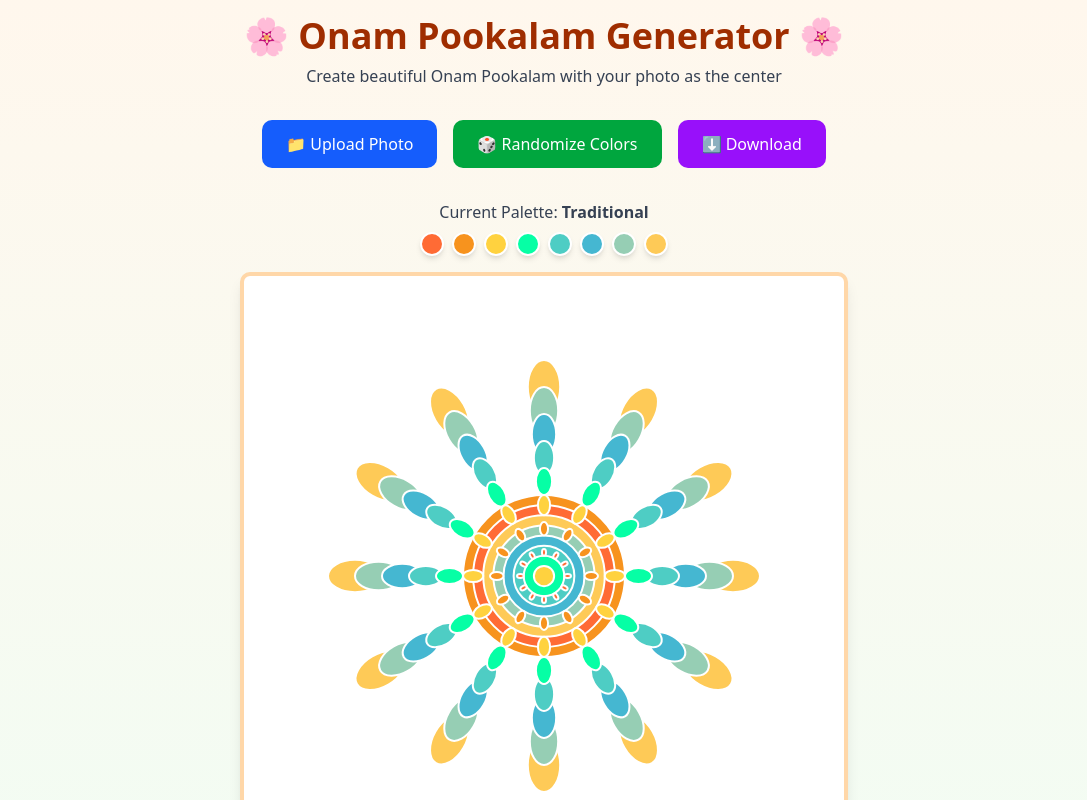
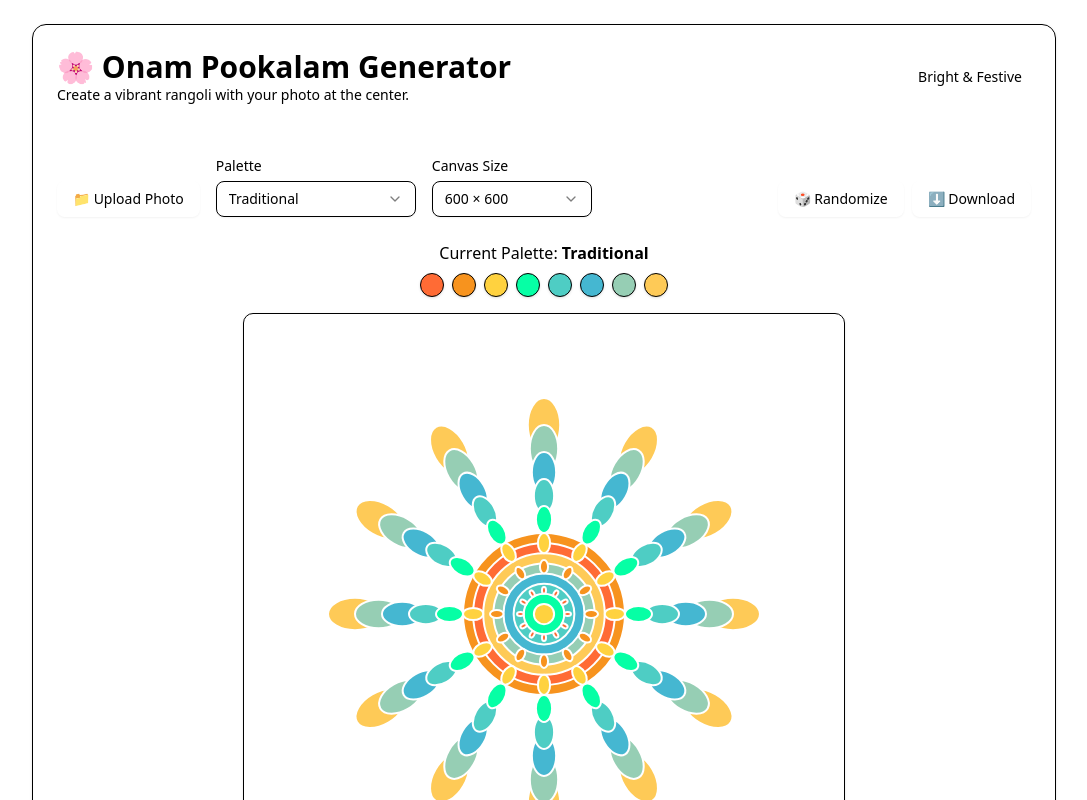
Before and after one commit to RealNickey/pookalam, a Next.js app: page / in a window 1280 px wide. Shown: the top 800 px of the page, without its empty margins (96-1183 px from the left). Built offline with nearby package versions, Linux system fonts and the light colour scheme.

Commit message:
feat: enhance Onam Pookalam Generator with theme support and UI improvements

```diff
--- a/src/app/layout.js
+++ b/src/app/layout.js
@@ -1,4 +1,6 @@
 import "./globals.css";
+import { ThemeProvider } from "@/components/theme-provider";
+import { Toaster } from "@/components/ui/sonner";
 
 export const metadata = {
   title: "Onam Pookalam Generator",
@@ -9,7 +11,10 @@ export default function RootLayout({ children }) {
   return (
     <html lang="en">
       <body className="bg-background text-foreground antialiased">
-        {children}
+        <ThemeProvider>
+          {children}
+          <Toaster richColors closeButton visibleToasts={2} />
+        </ThemeProvider>
       </body>
     </html>
   );
--- a/src/components/PookalaGenerator.js
+++ b/src/components/PookalaGenerator.js
@@ -1,6 +1,14 @@
-'use client';
+"use client";
 
-import { useState, useRef, useEffect, useCallback } from 'react';
+import { useState, useRef, useEffect, useCallback } from "react";
+import { Button } from "@/components/ui/button";
+import { Card, CardContent, CardDescription, CardHeader, CardTitle } from "@/components/ui/card";
+import { Label } from "@/components/ui/label";
+import { Select, SelectContent, SelectItem, SelectTrigger, SelectValue } from "@/components/ui/select";
+import { Tooltip, TooltipContent, TooltipProvider, TooltipTrigger } from "@/components/ui/tooltip";
+import { Badge } from "@/components/ui/badge";
+import { Progress } from "@/components/ui/progress";
+import { toast } from "sonner";
 
 // Traditional Onam color palettes
 const COLOR_PALETTES = [
@@ -31,6 +39,7 @@ const PookalaGenerator = () => {
   const [uploadedImage, setUploadedImage] = useState(null);
   const [processedFace, setProcessedFace] = useState(null);
   const [isProcessing, setIsProcessing] = useState(false);
+  const [size, setSize] = useState(600);
 
   // Generate Pookalam pattern
   const generatePookalam = useCallback(() => {
@@ -207,6 +216,7 @@ const PookalaGenerator = () => {
     if (file && file.type.startsWith('image/')) {
       setUploadedImage(file);
       processFaceImage(file);
+      toast.success("Photo uploaded!", { description: "We stylized it to match the rangoli vibes." });
     }
   };
 
@@ -229,28 +239,30 @@ const PookalaGenerator = () => {
     link.download = 'onam-pookalam.png';
     link.href = canvas.toDataURL();
     link.click();
+    toast("Your Pookalam is ready!", { description: "Saved as onam-pookalam.png" });
   };
 
   // Generate initial Pookalam
   useEffect(() => {
     generatePookalam();
-  }, [generatePookalam]);
+  }, [generatePookalam, size]);
 
   return (
-    <div className="min-h-screen bg-gradient-to-b from-orange-50 to-green-50 p-4">
-      <div className="max-w-4xl mx-auto">
-        {/* Header */}
-        <div className="text-center mb-8">
-          <h1 className="text-4xl font-bold text-orange-800 mb-2">
-            🌸 Onam Pookalam Generator 🌸
-          </h1>
-          <p className="text-gray-700">
-            Create beautiful Onam Pookalam with your photo as the center
-          </p>
+    <div className="min-h-screen p-6">
+      <div className="max-w-5xl mx-auto">
+        <Card className="overflow-hidden">
+          <CardHeader className="bg-gradient-to-r from-primary/10 via-accent/10 to-secondary/10">
+            <div className="flex items-center justify-between gap-4">
+              <div>
+                <CardTitle className="text-3xl">🌸 Onam Pookalam Generator</CardTitle>
+                <CardDescription>Create a vibrant rangoli with your photo at the center.</CardDescription>
               </div>
-
+              <Badge variant="secondary" className="text-sm">Bright & Festive</Badge>
+            </div>
+          </CardHeader>
+          <CardContent className="pt-6">
             {/* Controls */}
-        <div className="flex flex-wrap justify-center gap-4 mb-8">
+            <div className="flex flex-wrap items-end gap-4 mb-6">
               <input
                 type="file"
                 ref={fileInputRef}
@@ -259,39 +271,72 @@ const PookalaGenerator = () => {
                 className="hidden"
               />
 
-          <button
-            onClick={() => fileInputRef.current?.click()}
-            disabled={isProcessing}
-            className="flex items-center gap-2 px-6 py-3 bg-blue-600 text-white rounded-lg hover:bg-blue-700 disabled:bg-gray-400 transition-colors"
-          >
+              <TooltipProvider>
+                <Tooltip>
+                  <TooltipTrigger asChild>
+                    <Button onClick={() => fileInputRef.current?.click()} disabled={isProcessing}>
                       📁 Upload Photo
-          </button>
+                    </Button>
+                  </TooltipTrigger>
+                  <TooltipContent>Choose a clear, front-facing photo</TooltipContent>
+                </Tooltip>
+              </TooltipProvider>
 
-          <button
-            onClick={randomizeColors}
-            className="flex items-center gap-2 px-6 py-3 bg-green-600 text-white rounded-lg hover:bg-green-700 transition-colors"
-          >
-            🎲 Randomize Colors
-          </button>
+              <div className="grid gap-2">
+                <Label htmlFor="palette">Palette</Label>
+                <Select value={String(currentPalette)} onValueChange={(v) => setCurrentPalette(Number(v))}>
+                  <SelectTrigger id="palette" className="w-[200px]">
+                    <SelectValue placeholder="Select palette" />
+                  </SelectTrigger>
+                  <SelectContent>
+                    {COLOR_PALETTES.map((p, idx) => (
+                      <SelectItem key={p.name} value={String(idx)}>
+                        {p.name}
+                      </SelectItem>
+                    ))}
+                  </SelectContent>
+                </Select>
+              </div>
 
-          <button
-            onClick={downloadImage}
-            className="flex items-center gap-2 px-6 py-3 bg-purple-600 text-white rounded-lg hover:bg-purple-700 transition-colors"
-          >
-            ⬇️ Download
-          </button>
+              <div className="grid gap-2">
+                <Label htmlFor="size">Canvas Size</Label>
+                <Select value={String(size)} onValueChange={(v) => setSize(Number(v))}>
+                  <SelectTrigger id="size" className="w-[160px]">
+                    <SelectValue />
+                  </SelectTrigger>
+                  <SelectContent>
+                    {[400, 600, 800].map((s) => (
+                      <SelectItem key={s} value={String(s)}>
+                        {s} × {s}
+                      </SelectItem>
+                    ))}
+                  </SelectContent>
+                </Select>
+              </div>
+
+              <div className="ml-auto flex gap-2">
+                <Button variant="secondary" onClick={randomizeColors}>🎲 Randomize</Button>
+                <TooltipProvider>
+                  <Tooltip>
+                    <TooltipTrigger asChild>
+                      <Button onClick={downloadImage}>⬇️ Download</Button>
+                    </TooltipTrigger>
+                    <TooltipContent>Save your Pookalam as PNG</TooltipContent>
+                  </Tooltip>
+                </TooltipProvider>
+              </div>
             </div>
 
             {/* Current palette info */}
             <div className="text-center mb-4">
-          <p className="text-gray-700 mb-2">
+              <p className="text-muted-foreground mb-2">
                 Current Palette: <span className="font-semibold">{COLOR_PALETTES[currentPalette].name}</span>
               </p>
               <div className="flex justify-center gap-2">
                 {COLOR_PALETTES[currentPalette].colors.map((color, index) => (
                   <div
                     key={index}
-                className="w-6 h-6 rounded-full border-2 border-white shadow-md"
+                    className="w-6 h-6 rounded-full border shadow-sm"
                     style={{ backgroundColor: color }}
                   />
                 ))}
@@ -299,17 +344,17 @@ const PookalaGenerator = () => {
             </div>
 
             {/* Canvas */}
-        <div className="flex justify-center mb-8">
+            <div className="flex justify-center mb-4">
               <div className="relative">
                 <canvas
                   ref={canvasRef}
-              width={600}
-              height={600}
-              className="border-4 border-orange-200 rounded-lg shadow-lg bg-white max-w-full h-auto"
+                  width={size}
+                  height={size}
+                  className="border rounded-lg shadow bg-card max-w-full h-auto"
                 />
                 {isProcessing && (
-              <div className="absolute inset-0 bg-black bg-opacity-50 flex items-center justify-center rounded-lg">
-                <div className="text-white text-lg">Processing face...</div>
+                  <div className="absolute inset-0 bg-black/40 flex items-center justify-center rounded-lg">
+                    <div className="text-white text-sm">Processing face...</div>
                   </div>
                 )}
               </div>
@@ -318,15 +363,25 @@ const PookalaGenerator = () => {
             {/* Hidden canvas for face processing */}
             <canvas ref={faceCanvasRef} className="hidden" />
 
+            {/* Progress hint (shows while processing) */}
+            {isProcessing ? (
+              <div className="grid gap-2">
+                <Label>Stylizing</Label>
+                <Progress value={70} />
+              </div>
+            ) : null}
+
             {/* Instructions */}
-        <div className="text-center text-gray-600 max-w-2xl mx-auto">
-          <h3 className="font-semibold mb-2">How to use:</h3>
+            <div className="text-center text-muted-foreground max-w-2xl mx-auto mt-6">
+              <h3 className="font-semibold mb-2">How to use</h3>
               <ol className="text-sm space-y-1">
                 <li>1. Upload a front-facing photo for the center</li>
-            <li>2. Click "Randomize Colors" to try different color palettes</li>
+                <li>2. Try different color palettes or hit Randomize</li>
                 <li>3. Download your beautiful Onam Pookalam!</li>
               </ol>
             </div>
+          </CardContent>
+        </Card>
       </div>
     </div>
   );
--- /dev/null
+++ b/src/components/theme-provider.jsx
@@ -0,0 +1,11 @@
+"use client"
+
+import { ThemeProvider as NextThemesProvider } from "next-themes";
+
+export function ThemeProvider({ children, ...props }) {
+  return (
+    <NextThemesProvider attribute="class" defaultTheme="system" enableSystem {...props}>
+      {children}
+    </NextThemesProvider>
+  );
+}
```
Also changed, not shown: src/app/globals.css (+13 -8 lines). Lines whose indentation alone changed are shown as unchanged.
